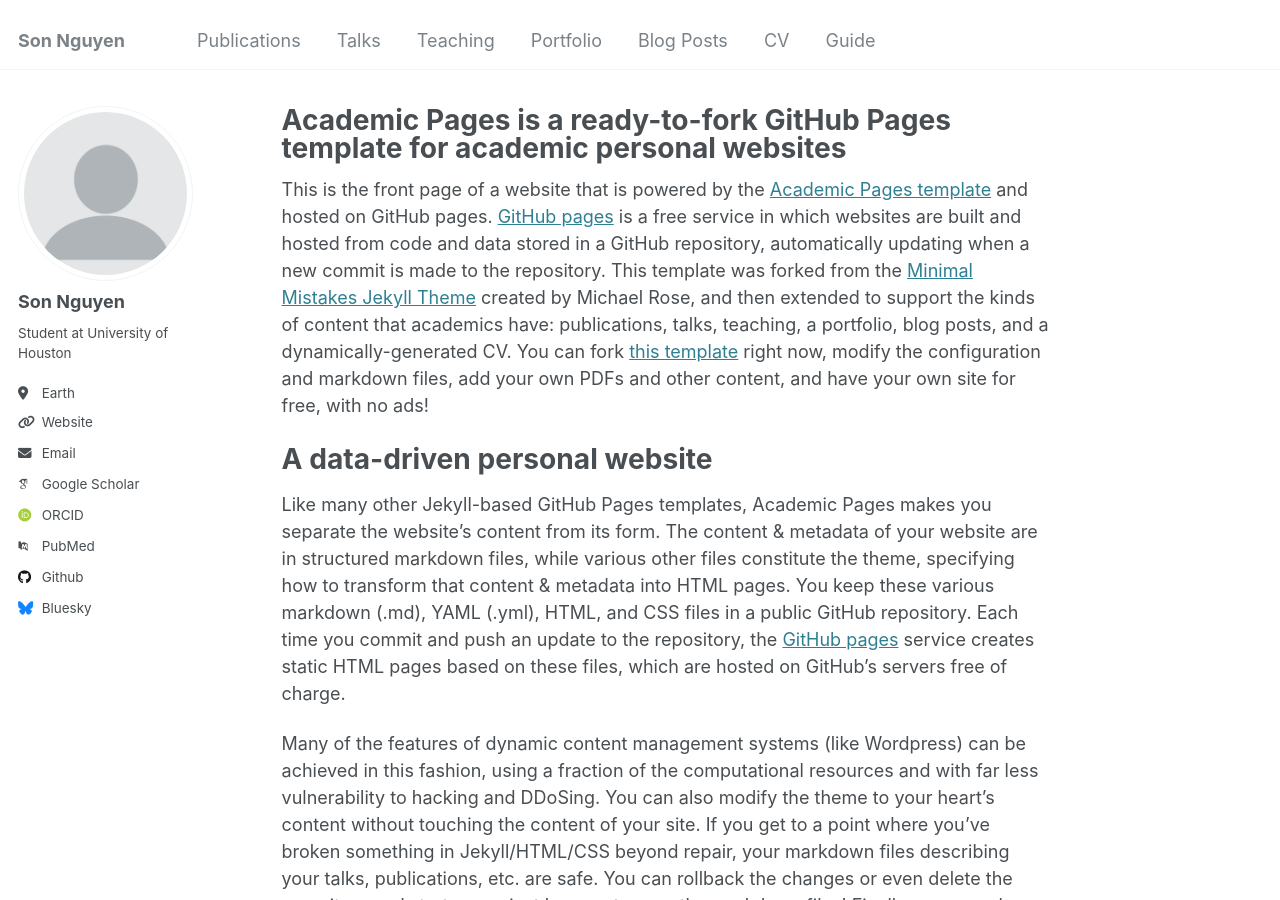
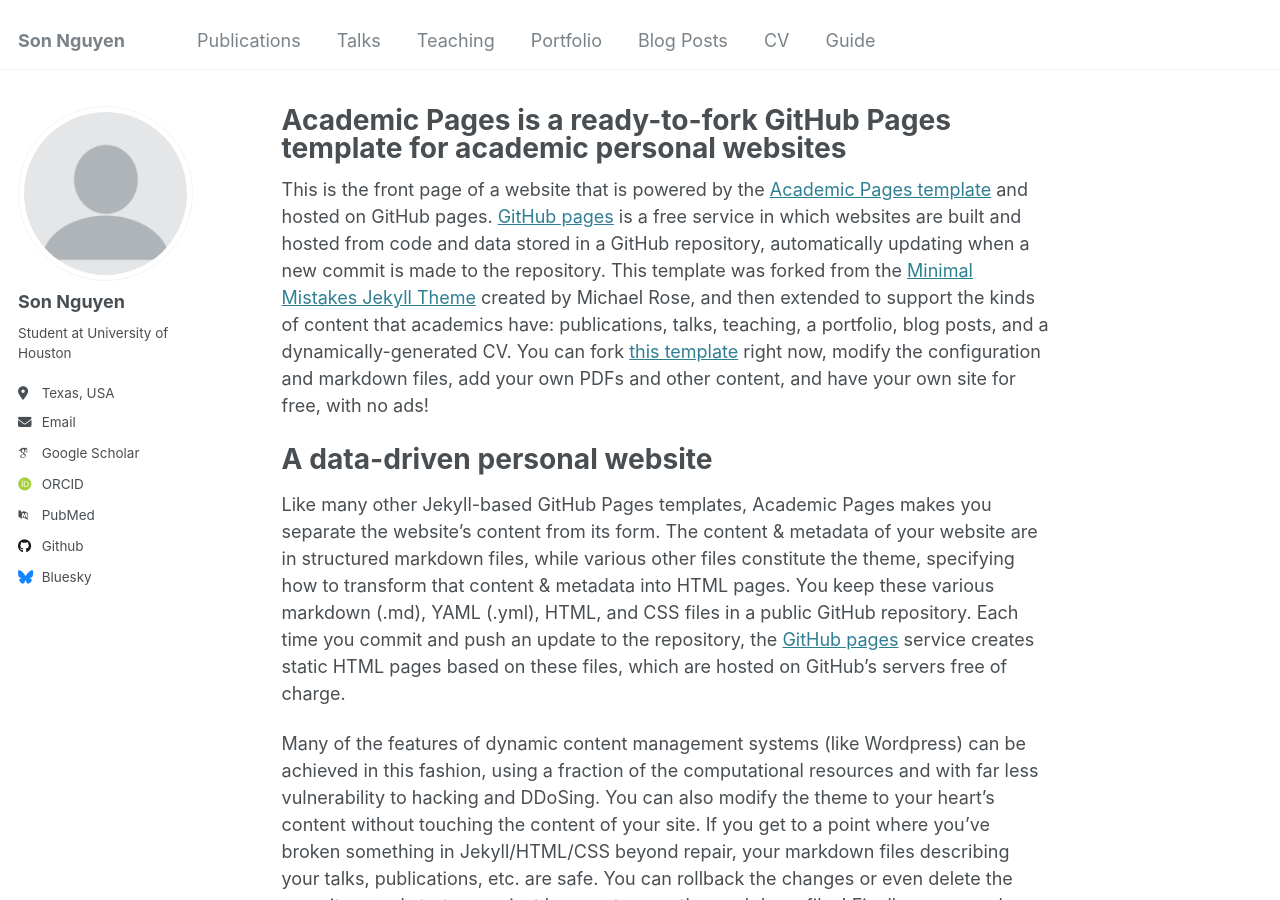
Before and after one commit to Fundog5474/Fundog5474.github.io, a Jekyll site: the page built from _pages/about.md, in a window 1280 px wide and 900 px high. Built offline with Jekyll 4.4.1, drawn with Linux system fonts in a browser that asks for light colours; some web fonts are replaced.

Commit message:
Update _config.yml

```diff
--- a/_config.yml
+++ b/_config.yml
@@ -25,9 +25,9 @@ author:
   name             : "Son Nguyen"
   pronouns         :
   bio              : "Student at University of Houston"
-  location         : "Earth"
+  location         : "Texas, USA"
   employer         :
-  uri              : "cs.uh.edu"
+  uri              :
   email            : "snguye83@cougarnet.uh.edu"
 
   # Academic websites
```
